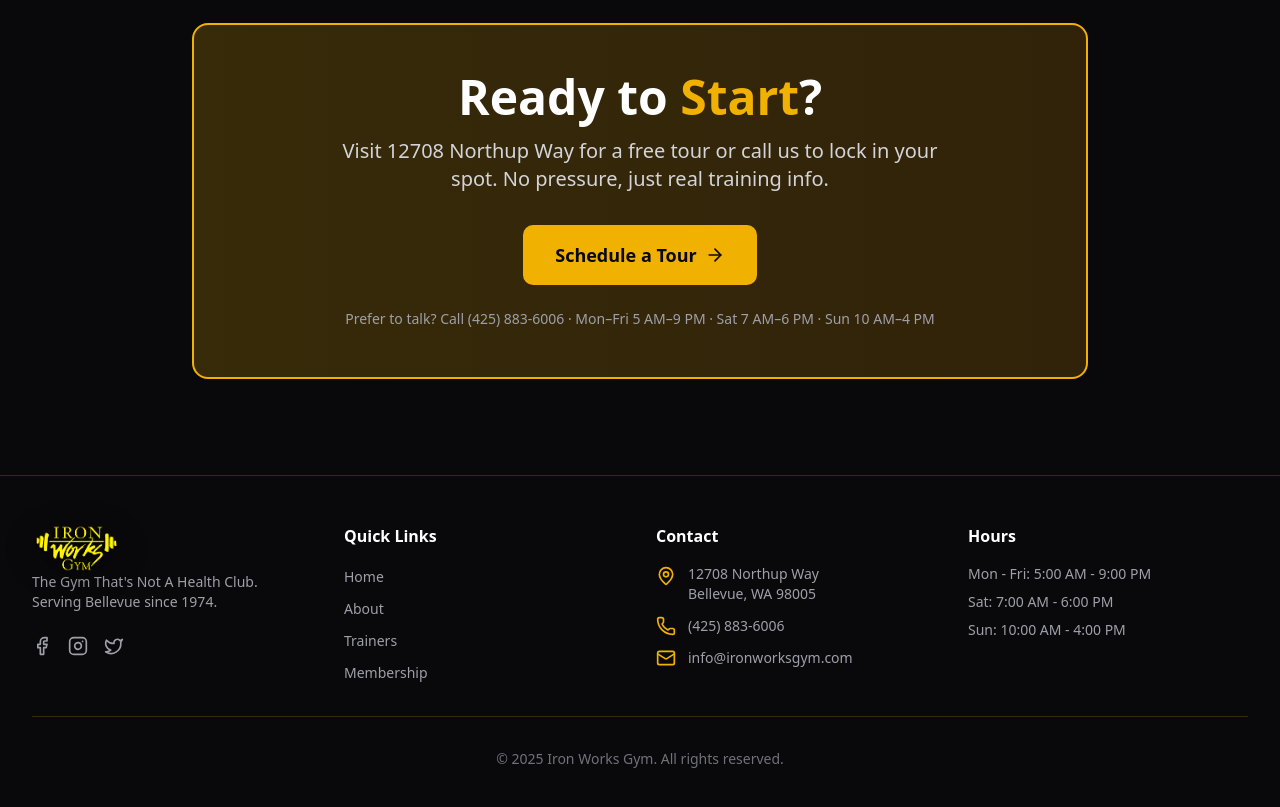
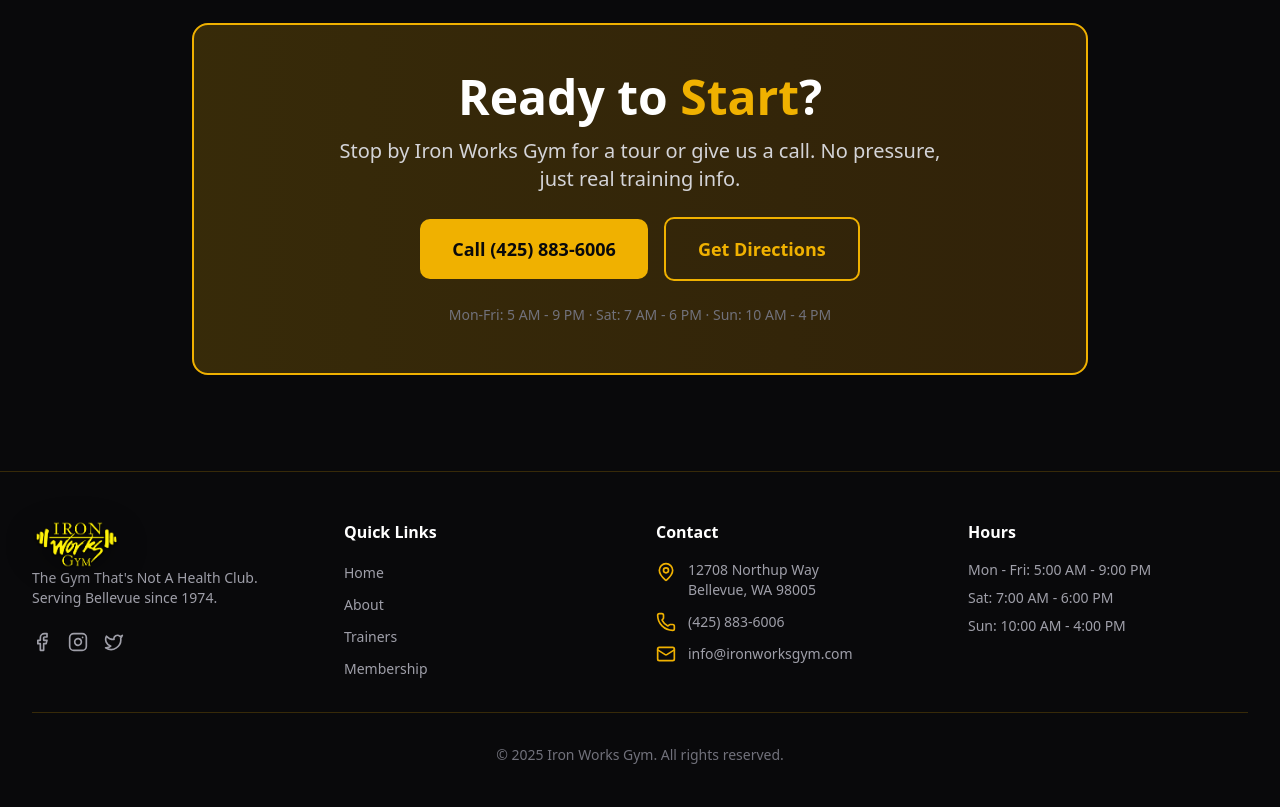
Before and after one commit to DrakeAlia/ironworks-gym, a Next.js app: page /membership in a window 1280 px wide. Shown: the part 3620-4427 px from the top of the page. Built offline with nearby package versions, Linux system fonts and the light colour scheme.

Commit message:
Final updates before deployment

```diff
--- a/app/membership/page.tsx
+++ b/app/membership/page.tsx
@@ -433,18 +433,27 @@ export default function Membership() {
             <h2 className="text-3xl sm:text-4xl md:text-5xl font-bold mb-4 px-4">
               Ready to <span className="text-yellow-500">Start</span>?
             </h2>
-            <p className="text-lg sm:text-xl text-zinc-300 mb-8 max-w-2xl mx-auto px-4">
-              Visit 12708 Northup Way for a free tour or call us to lock in your spot. No pressure, just real training info.
+            <p className="text-lg sm:text-xl text-zinc-300 mb-6 max-w-2xl mx-auto px-4">
+              Stop by Iron Works Gym for a tour or give us a call. No pressure, just real training info.
             </p>
-            <Link
-              href="#"
-              className="inline-flex items-center justify-center px-8 py-4 bg-yellow-500 text-zinc-950 font-semibold rounded-lg hover:bg-yellow-400 transition-all duration-300 hover:shadow-lg hover:shadow-yellow-500/25 text-base sm:text-lg min-h-[44px]"
-            >
-              Schedule a Tour
-              <ArrowRight className="ml-2 h-5 w-5" />
-            </Link>
-            <p className="text-zinc-400 text-xs sm:text-sm mt-6 px-4">
-              Prefer to talk? Call (425) 883-6006 · Mon–Fri 5 AM–9 PM · Sat 7 AM–6 PM · Sun 10 AM–4 PM
+            <div className="flex flex-col sm:flex-row gap-4 justify-center items-center">
+              <a
+                href="tel:+14258836006"
+                className="inline-flex items-center justify-center px-8 py-4 bg-yellow-500 text-zinc-950 font-semibold rounded-lg hover:bg-yellow-400 transition-all duration-300 hover:shadow-lg hover:shadow-yellow-500/25 text-base sm:text-lg min-h-[44px]"
+              >
+                Call (425) 883-6006
+              </a>
+              <a
+                href="https://www.google.com/maps/search/?api=1&query=12708+Northup+Way+Bellevue+WA+98005"
+                target="_blank"
+                rel="noopener noreferrer"
+                className="inline-flex items-center justify-center px-8 py-4 border-2 border-yellow-500 text-yellow-500 font-semibold rounded-lg hover:bg-yellow-500/10 transition-all duration-300 text-base sm:text-lg min-h-[44px]"
+              >
+                Get Directions
+              </a>
+            </div>
+            <p className="text-zinc-500 text-sm mt-6">
+              Mon-Fri: 5 AM - 9 PM · Sat: 7 AM - 6 PM · Sun: 10 AM - 4 PM
             </p>
           </motion.div>
         </div>
```
